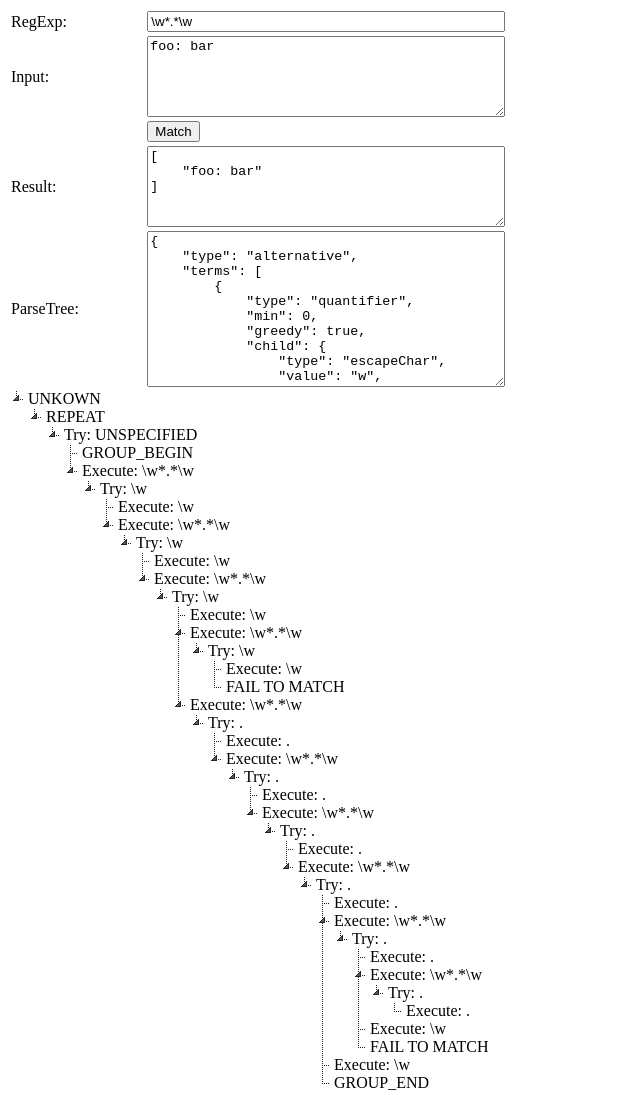
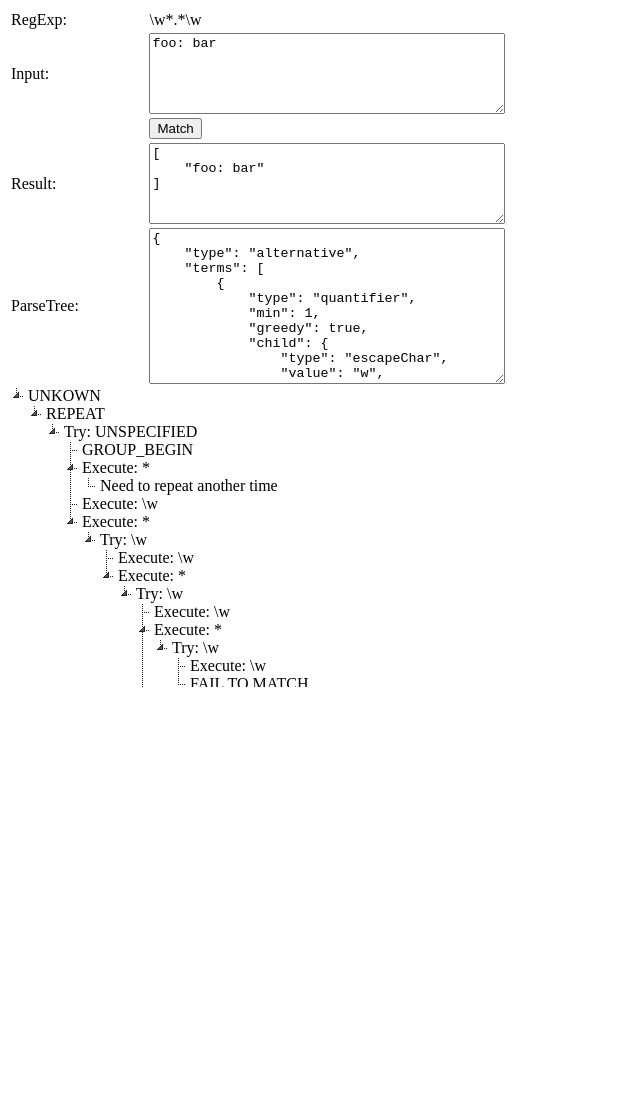
Before and after one commit to jviereck/regexp.js, a plain HTML site: page index.html in a window 1280 px wide. Shown: the whole page, without its empty margins (0-640 px from the left). After the commit the page ends 800 px from the top, so only its background shows below. Drawn offline with Linux system fonts and the light colour scheme.

Commit message:
Many improvements to parser, tracer and displaying

```diff
--- a/index.html
+++ b/index.html
@@ -8,13 +8,19 @@
     <script src="support/jstree.js"></script>
     <script src="support/jstree.ui.js"></script>
     <script src="support/jstree.hotkeys.js"></script>
+
+    <style>
+        span.highlight {
+            background-color: orange;
+        }
+    </style>
 </head>
 
 <body>
 
 <table width="500px">
     <tr>
-        <td>RegExp:</td><td><input id="regexp" style="width:100%" value="\w*.*\w"></input></td>
+        <td>RegExp:</td><td><input id="regexp" style="width:100%" value="\w*.*\w"></input><span style="display:hidden" id="regexpRenderer"></span></td>
     </tr>
     <tr>
         <td>Input:</td><td><textarea id="area" rows=5 style="width:100%">foo: bar</textarea></td>
@@ -30,13 +36,19 @@
     </tr>
 </table>
 
-<div id="selector">
+<div id="selector" style="overflow: scroll;height:300px">
 </div>
 
 <script>
 $.jstree.THEMES_DIR = 'support/themes/';
 
-$("#selector").jstree({
+var treeContainer = '#selector';
+var regExpDom = document.getElementById('regexp');
+var regexpRendererDom = document.getElementById('regexpRenderer');
+
+var inputDom = document.getElementById('area');
+
+$(treeContainer).jstree({
     "themes" : {
         "theme" : "default",
         "dots" : true,
@@ -45,15 +57,57 @@ $("#selector").jstree({
     "plugins" : [ "themes", "html_data","ui", "hotkeys" ]
 });
 
-var ref = jQuery.jstree._reference("#selector")
+var ref = jQuery.jstree._reference(treeContainer)
 var treeRoot;
+var lastRes = null;
+var currentTrace = null;
+
+function renderRegExpDom(from, to) {
+    var regexp = regExpDom.value;
+    var html = regexp.substring(0, from) + '<span class="highlight">' + regexp.substring(from, to) + '</span>' + regexp.substring(to);
+    regexpRendererDom.innerHTML = html;
+}
+
+function reflectTreeSelection() {
+    var ui = ref.data.ui;
+    // Get the data used to create the hovered or if no hoverd node present
+    // the current selected node.
+    var traceId = (ui.hovered || ui.selected)[0].getAttribute('data-trace-id');
+    var trace = lastRes.trace.traceHash[traceId];
+
+    var selection;
+    var pos;
+    currentTrace = trace;
+    if (!trace || !trace.node || !trace.node.parseEntry) {
+        selection = { from: 0, to: 0 };
+    } else {
+        selection = trace.node.parseEntry;
+    }
+    if (trace) {
+        pos = { from: trace.pos, to: trace.pos + 1 };
+    } else {
+        pos = { from: 0, to: 0 };
+    }
+
+    renderRegExpDom(selection.from, selection.to);
+
+    inputDom.selectionStart = pos.from;
+    inputDom.selectionEnd = pos.to;
+}
+
+$(treeContainer).bind("hover_node.jstree", reflectTreeSelection);
+$(treeContainer).bind("select_node.jstree", reflectTreeSelection);
 
 function matchIt() {
-    var regexp = document.getElementById('regexp').value;
-    var input = document.getElementById('area').value;
+    regExpDom.style.display = 'none';
+    regexpRendererDom.style.display = 'block';
+    renderRegExpDom(0, 0);
+
+    var regexp = regExpDom.value;
+    var input = inputDom.value;
 
     try {
-        var res = window.res = exec(input, regexp);
+        var res = window.res = lastRes = exec(input, regexp);
     } catch (exp) {
         alert('Sorry: ' + exp);
         return;
--- a/main.js
+++ b/main.js
@@ -3,6 +3,8 @@
 
 // Cool debugger written in Perl.
 // perl -E "use Regexp::Debugger; 'ababc' =~ / (a|b) b+ c /x"
+
+var idCounter = 0;
 
 function Node(type) {
     this.id = idCounter++;
@@ -39,15 +41,29 @@ Node.REPEAT = 'REPEAT';
 Node.NOT_MATCH = 'NOT_MATCH';
 Node.FUNC = 'FUNC';
 
+var idCounterTrace = 0;
 function Trace(parent, title) {
+    if (!parent) {
+        this.traceHash = {};
+    } else {
+        this.traceHash = parent.traceHash;
+    }
+
     this.parent = parent || null;
     this.finalTrace = false;
     this.lastItem = null;
     this.children = [];
     this.title = title || 'UNKOWN';
+    this.addToTraceHash(this);
 }
 
 Trace.prototype = {
+    addToTraceHash: function(item) {
+        var id = item.id = idCounterTrace++;
+        item.li_attr = { "data-trace-id": id };
+        this.traceHash[id] = item;
+    },
+
     createChild: function(title) {
         var child = new Trace(this, title);
         this.lastItem.children.push(child);
@@ -60,19 +76,21 @@ Trace.prototype = {
         });
     },
 
-    record: function(node, title) {
+    record: function(pos, node, title) {
         var from, to, parseEntry = node.parseEntry;
         if (parseEntry) {
             from = parseEntry.from;
             to = parseEntry.to;
         }
         this.lastItem = {
+            pos: pos,
             node: node,
             title: title,
             from: from,
             to: to,
             children: []
         };
+        this.addToTraceHash(this.lastItem);
         this.children.push(this.lastItem);
     },
 
@@ -82,8 +100,9 @@ Trace.prototype = {
         });
     },
 
-    comment: function(node, comment) {
+    comment: function(pos, node, comment) {
         this.lastItem.children.push({
+            pos: pos,
             node: node,
             title: comment
         });
@@ -195,15 +214,15 @@ State.prototype.try = function(node) {
     } else {
         comment = node.type;
     }
-    this.trace.record(node, comment)
+    this.trace.record(this.idx, node, comment)
 };
 
 State.prototype.comment = function(node, comment) {
-    this.trace.comment(node, comment);
+    this.trace.comment(this.idx, node, comment);
 };
 
 State.prototype.fail = function() {
-    this.trace.fail();
+    this.trace.fail(this.idx);
     return false;
 };
 
@@ -373,8 +392,6 @@ function match(state, node) {
 
     return state;
 }
-
-var idCounter = 0;
 
 function retArr(nodes) {
     return [nodes[0], nodes[nodes.length - 1]];
@@ -546,10 +563,6 @@ function bEscapedChar(value) {  // 15.10.2.12
     } else {
         throw new Error('Unkown escaped char: ' + value);
     }
-}
-
-function bAny() {
-    return bCharSet(false, '');
 }
 
 function bAlt() {
@@ -755,8 +768,9 @@ function walk(node, inCharacterClass) {
 
         case 'alternative':
             arr = node.terms.map(walk);
-            res = bJoin.apply(null, arr);
-            break;
+            // Return here directly and don't finish the funciton. This way
+            // the parseEntry of the `alternative` is not set.
+            return  bJoin.apply(null, arr);
 
         case 'character':
         case 'escape':
@@ -845,7 +859,7 @@ function exec(matchStr, regExpStr) {
     var nodes = bGroup(walk(parseTree), 0, parseTree.lastMatchIdx);
 
     var startNode = bJoin(
-        bRepeat(false, 0, matchStr.length + 1, bAny()),
+        bRepeat(false, 0, matchStr.length + 1, bDot()),
         nodes//,
     )[0];
 
--- a/parser.js
+++ b/parser.js
@@ -1,5 +1,21 @@
-
-
+// See: 15.10.1
+//
+// Pattern ::
+//      Disjunction
+//
+// Disjunction ::
+//      Alternative
+//      Alternative | Disjunction
+//
+// Alternative ::
+//      [empty]
+//      Alternative Term
+//
+// Term ::
+//      Assertion
+//      Atom
+//      Atom Quantifier
+//
 // Assertion ::
 //      ^
 //      $
@@ -184,7 +200,7 @@ function parse(str) {
     }
 
     function createQuantifier(min, max, from, to) {
-        if (to === null) {
+        if (to == null) {
             from = pos - 1;
             to = pos;
         }
@@ -407,7 +423,7 @@ function parse(str) {
         var min, max;
 
         if (match('*')) {
-            quantifier = createQuantifier(0);
+            quantifier = createQuantifier(1);
         }
         else if (match('+')) {
             quantifier = createQuantifier(1);
```
